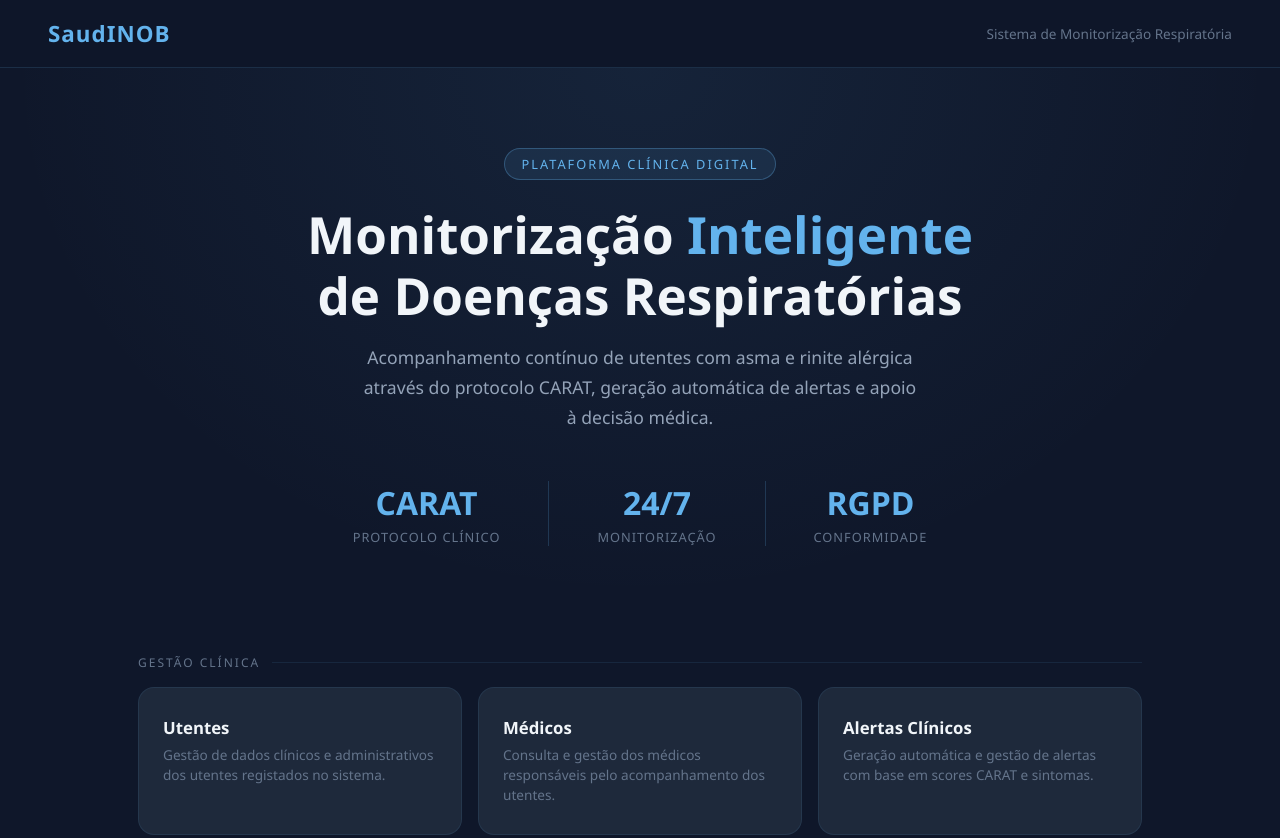
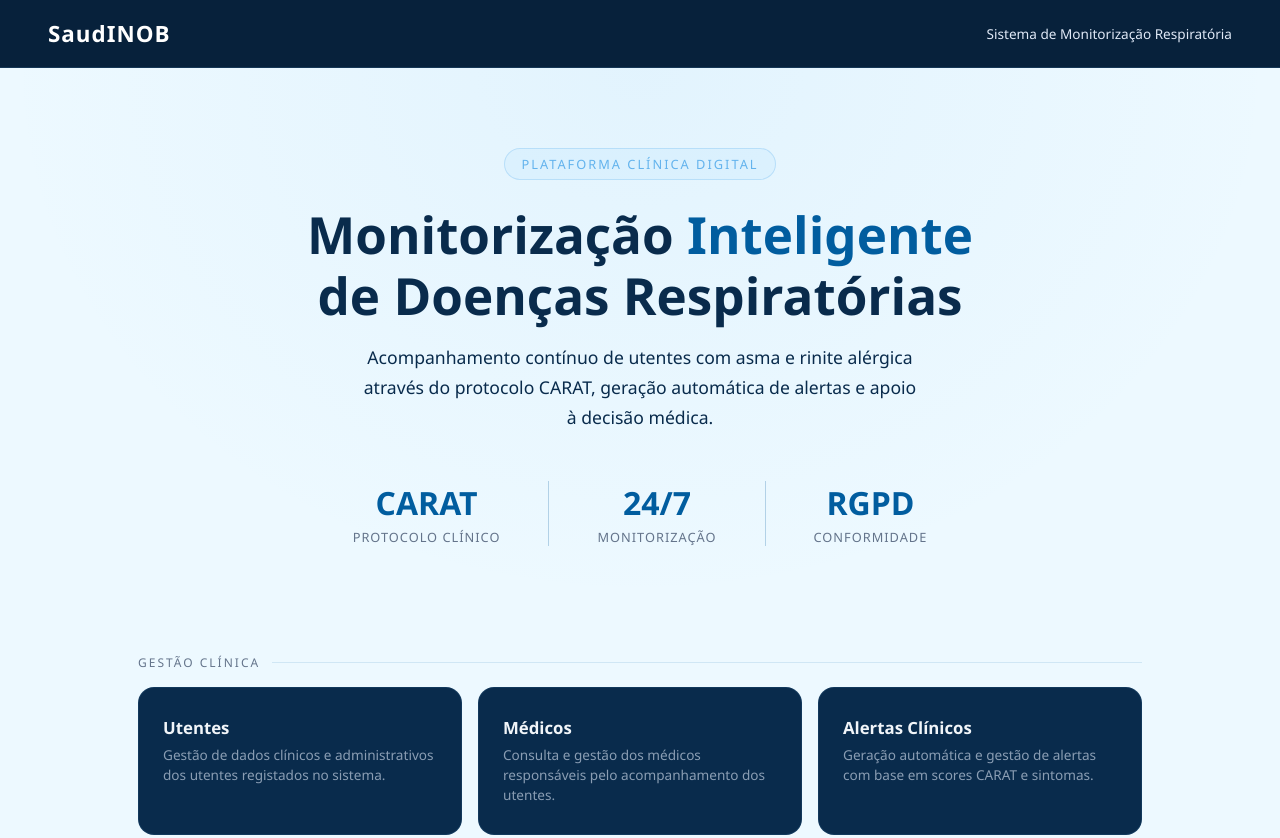
Before and after one commit to Catarina-Nogueira/Trabalho_DS_G3, a website: page public/index.html in a window 1280 px wide. Shown: the top 838 px of the page. Drawn offline with Linux system fonts and the light colour scheme.

Commit message:
Mudanças visuais

```diff
--- a/public/index.html
+++ b/public/index.html
@@ -9,8 +9,8 @@
     body {
       font-family: 'Segoe UI', sans-serif;
       min-height: 100vh;
-      background: #0f172a;
-      color: #e2e8f0;
+      background: #edf9ff;
+      color: #0b75ff;
       display: flex;
       flex-direction: column;
     }
@@ -20,7 +20,7 @@
       align-items: center;
       justify-content: space-between;
       padding: 18px 48px;
-      background: rgba(15, 23, 42, 0.95);
+      background: #07213b;
       border-bottom: 1px solid rgba(99, 179, 237, 0.15);
       backdrop-filter: blur(10px);
       position: sticky;
@@ -31,13 +31,13 @@
     .nav-logo {
       font-size: 1.4rem;
       font-weight: 700;
-      color: #63b3ed;
+      color: #ffffff;
       letter-spacing: 1px;
     }
 
     .nav-info {
       font-size: 0.85rem;
-      color: #64748b;
+      color: #dfe8f6;
     }
 
     .hero {
@@ -48,7 +48,7 @@
 
     .hero-badge {
       display: inline-block;
-      background: rgba(99, 179, 237, 0.1);
+      background: rgba(136, 206, 255, 0.1);
       border: 1px solid rgba(99, 179, 237, 0.3);
       color: #63b3ed;
       font-size: 0.8rem;
@@ -62,18 +62,18 @@
     .hero h1 {
       font-size: 3.2rem;
       font-weight: 800;
-      color: #f1f5f9;
+      color: #092b4c;
       margin-bottom: 16px;
       line-height: 1.2;
     }
 
     .hero h1 span {
-      color: #63b3ed;
+      color: #015d9f;
     }
 
     .hero p {
       font-size: 1.1rem;
-      color: #94a3b8;
+      color: #092b4c;
       max-width: 560px;
       margin: 0 auto 48px;
       line-height: 1.7;
@@ -93,7 +93,7 @@
     .stat-valor {
       font-size: 2rem;
       font-weight: 700;
-      color: #63b3ed;
+      color: #015d9f;
     }
 
     .stat-label {
@@ -106,7 +106,7 @@
 
     .stat-divisor {
       width: 1px;
-      background: rgba(99, 179, 237, 0.2);
+      background: rgba(0, 90, 155, 0.243);
     }
 
     .modulos {
@@ -132,7 +132,7 @@
       content: '';
       flex: 1;
       height: 1px;
-      background: rgba(99, 179, 237, 0.1);
+      background: rgba(4, 100, 168, 0.12);
     }
 
     .grid {
@@ -144,7 +144,7 @@
     .card {
       display: block;
       text-decoration: none;
-      background: #1e293b;
+      background: #092b4c;
       border: 1px solid rgba(99, 179, 237, 0.1);
       border-radius: 16px;
       padding: 28px 24px;
@@ -184,7 +184,7 @@
 
     .card-desc {
       font-size: 0.85rem;
-      color: #64748b;
+      color: #dce7f59c;
       line-height: 1.5;
     }
 
```
Also changed, not shown: public/utentes.html (+3 -3 lines).
